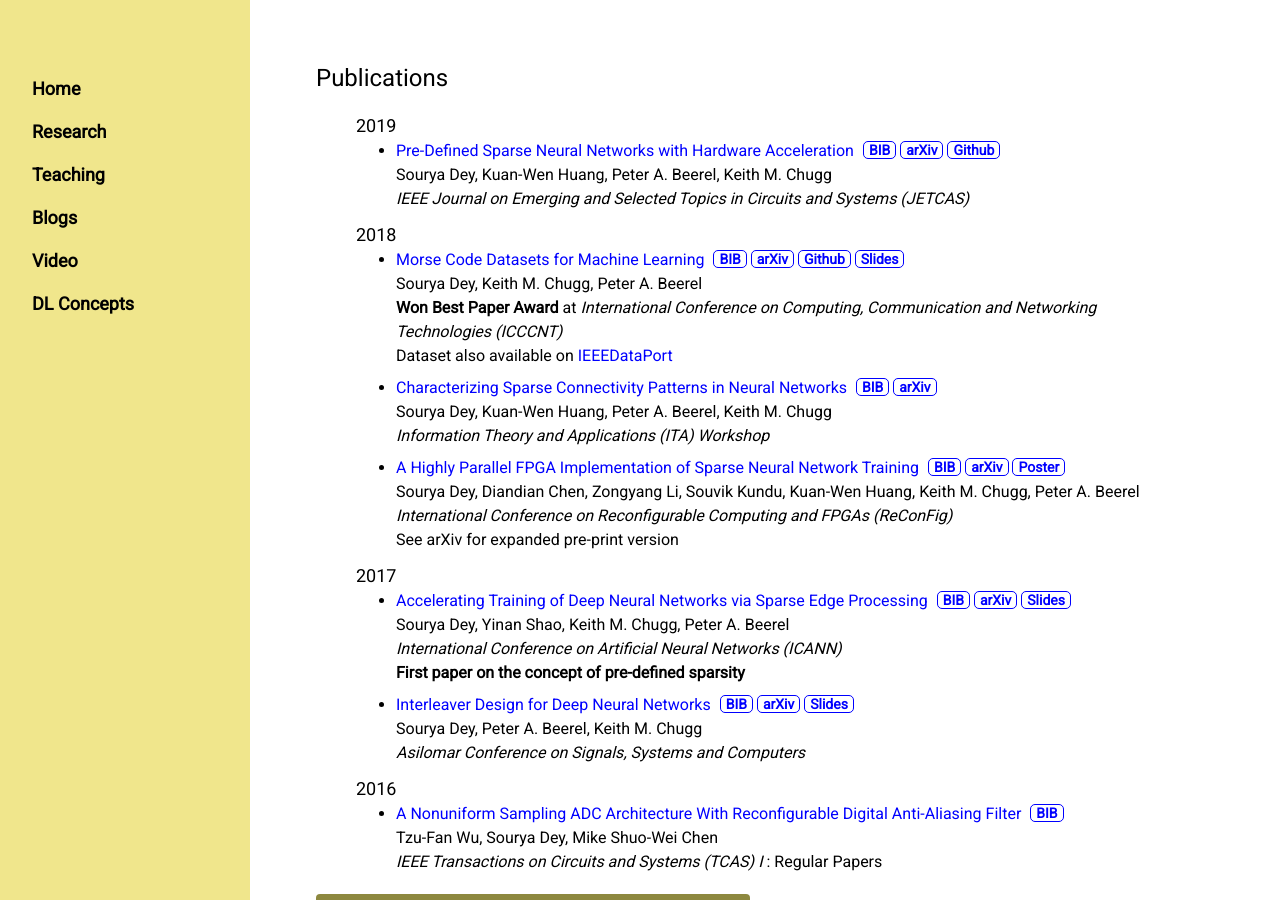
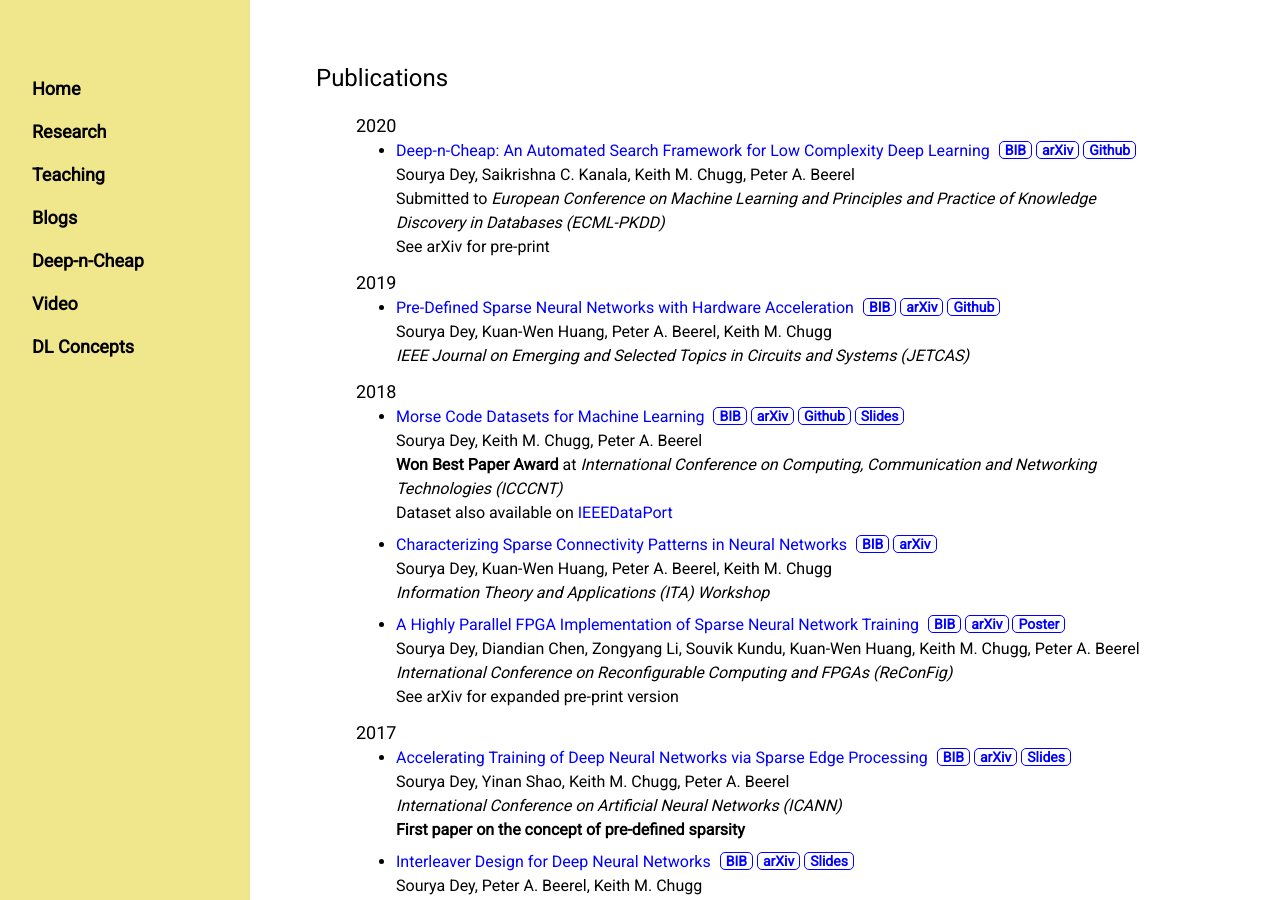
Before and after one commit to souryadey/souryadey.github.io, a Jekyll site: the page built from research/index.html, in a window 1280 px wide and 900 px high. Built offline with Jekyll 4.4.1, drawn with Linux system fonts in a browser that asks for light colours.

Commit message:
adding deep n cheap

```diff
--- a/_layouts/default.html
+++ b/_layouts/default.html
@@ -68,6 +68,7 @@
     		    <a href="/research" onclick="w3_close()" class="w3-bar-item w3-button w3-hover-white">Research</a>
     			<a href="/teaching" onclick="w3_close()" class="w3-bar-item w3-button w3-hover-white">Teaching</a>
     			<a href="/blogs" onclick="w3_close()" class="w3-bar-item w3-button w3-hover-white">Blogs</a>
+				<a href="https://github.com/souryadey/deep-n-cheap" target="_blank" onclick="w3_close()" class="w3-bar-item w3-button w3-hover-white">Deep-n-Cheap</a>
     			<a href="https://www.youtube.com/watch?v=jYymU_VFWnM" target="_blank" onclick="w3_close()" class="w3-bar-item w3-button w3-hover-white">Video</a>
     		    <a href="https://www.overleaf.com/read/npsjxycvygtk" target="_blank" onclick="w3_close()" class="w3-bar-item w3-button w3-hover-white">DL Concepts</a>
     		    <!-- MAYBE TODO: Add section for undergrad work - DDA and whirlpool -->
--- a/research/index.html
+++ b/research/index.html
@@ -17,7 +17,20 @@ h5 {
 	<h3>Publications</h3>
 	<ul style="list-style-type:none;">
 
-    	<li><h5>2019</h5></li>
+    	<li><h5>2020</h5></li>
+    	<ul style="list-style-type:disc;">
+    		<li>
+    			<a class="inlink" href="https://arxiv.org/abs/2004.00974" target="_blank">Deep-n-Cheap: An Automated Search Framework for Low Complexity Deep Learning</a>
+    			<a class="pub" href="/research/bibs/JETCAS2019.bib">BIB</a>
+    			<a class="pub" href="https://arxiv.org/abs/2004.00974" target="_blank">arXiv</a>
+    			<a class="pub" href="https://github.com/souryadey/deep-n-cheap" target="_blank">Github</a><br>
+    			Sourya Dey, Saikrishna C. Kanala, Keith M. Chugg, Peter A. Beerel<br>
+    			Submitted to <i>European Conference on Machine Learning and Principles and Practice of Knowledge Discovery in Databases (ECML-PKDD)</i><br>
+    			See arXiv for pre-print
+    		</li>
+    	</ul>
+
+		<li><h5>2019</h5></li>
     	<ul style="list-style-type:disc;">
     		<li>
     			<a class="inlink" href="https://ieeexplore.ieee.org/document/8689061" target="_blank">Pre-Defined Sparse Neural Networks with Hardware Acceleration</a>
```
Also changed, not shown: index.html (+4 -4 lines).
